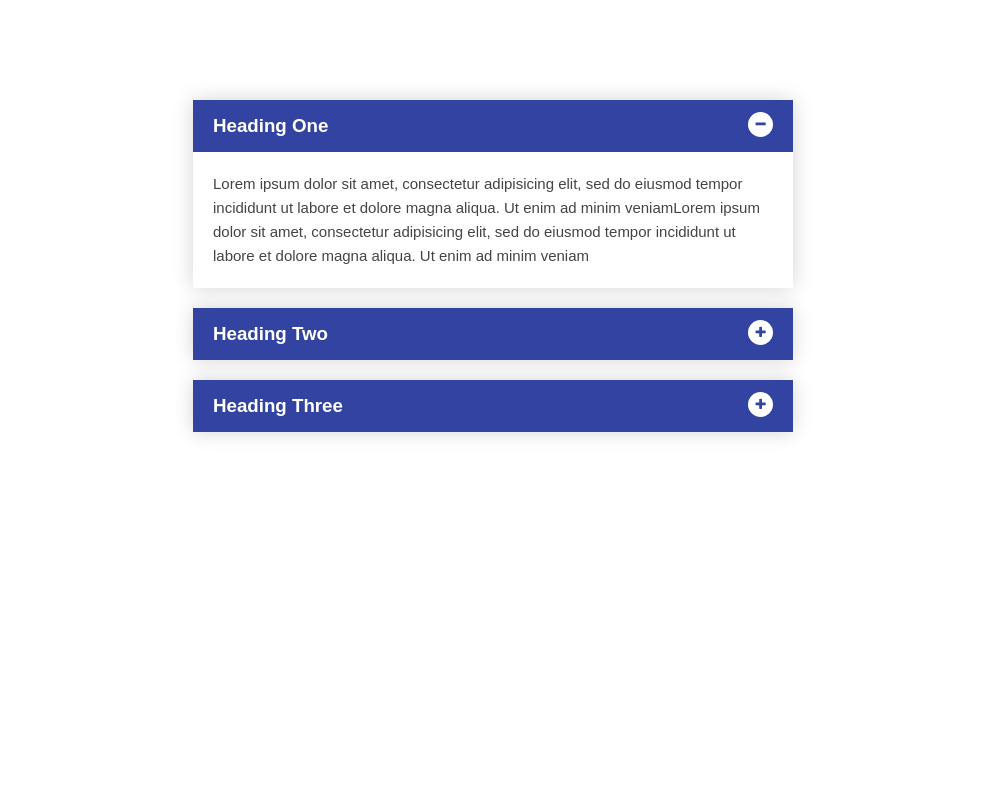
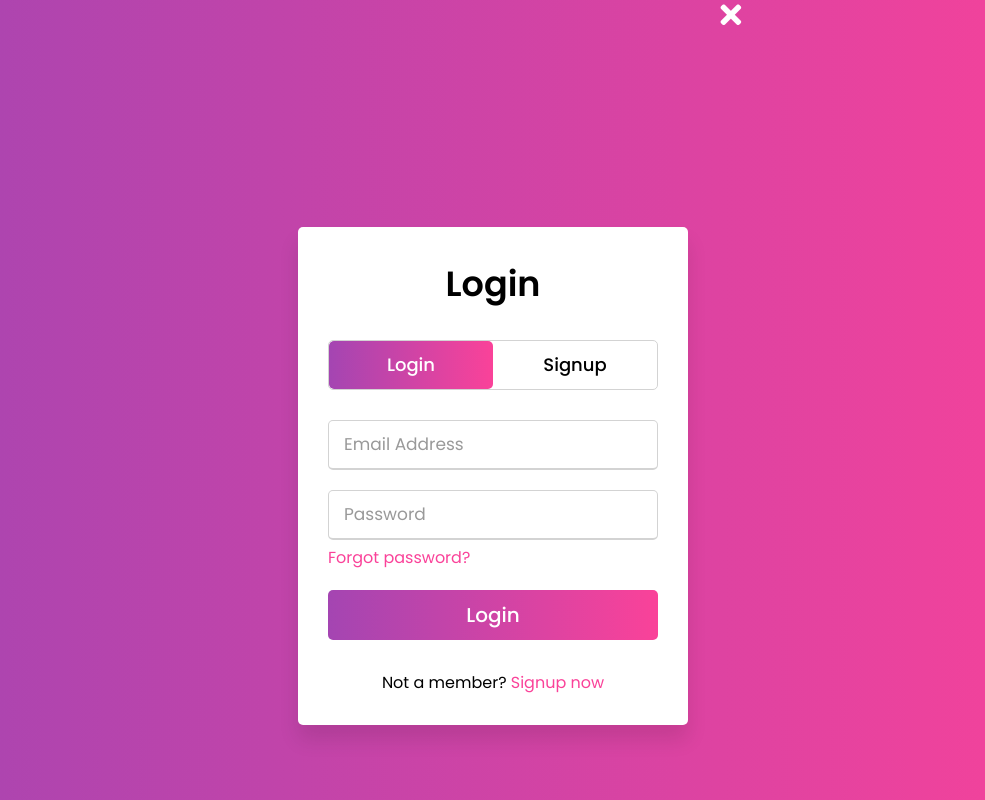
Before and after one commit to zhanyar004/one-link-to-all-your-socials, a plain HTML site: page index.html in a window 1280 px wide. Shown: the whole page, without its empty margins (147-1132 px from the left). Drawn offline with nearby package versions, Linux system fonts and the light colour scheme.

Commit message:
Add files via upload

```diff
--- a/index.html
+++ b/index.html
@@ -1,74 +1,94 @@
 <!DOCTYPE html>
-<html>
+<html lang="en" dir="ltr">
   <head>
-	<title>Accoridan</title>
-	<meta name="viewport" content="width=device-width, initial-scale=1">
-	<link rel="stylesheet" type="text/css" href="style.css">
-	<!-- for icons plus minus font awesome-->
-	<link rel="stylesheet" type="text/css" href="https://stackpath.bootstrapcdn.com/font-awesome/4.7.0/css/font-awesome.min.css">
+    <meta charset="UTF-8" />
+    <meta http-equiv="X-UA-Compatible" content="IE=edge" />
+    <meta name="viewport" content="width=device-width, initial-scale=1.0" />
+    <link
+      rel="stylesheet"
+      href="https://cdnjs.cloudflare.com/ajax/libs/font-awesome/5.15.3/css/all.min.css"
+      integrity="sha512-iBBXm8fW90+nuLcSKlbmrPcLa0OT92xO1BIsZ+ywDWZCvqsWgccV3gFoRBv0z+8dLJgyAHIhR35VZc2oM/gI1w=="
+      crossorigin="anonymous"
+      referrerpolicy="no-referrer"
+    />
+    <link rel="stylesheet" href="style.css" />
+    <script src="https://code.jquery.com/jquery-3.5.0.js"></script>
+    <title>Zhanyar Store | Login</title>
   </head>
   <body>
-
-  <div class="accordian">
-  	  <div class="card">
-  	  	  <div class="card-header">
-  	  	  	 <h3>Heading One </h3>
-  	  	  	 <span class="fa fa-minus"></span>
+    <div class="close">
+      <a href="../index.html"> </a>
+      <i class="fa fa-times"> </i>
     </div>
-  	  	  <div class="card-body active">
-  	  	  	  <p>Lorem ipsum dolor sit amet, consectetur adipisicing elit, sed do eiusmod
-  	 tempor incididunt ut labore et dolore magna aliqua. Ut enim ad minim veniamLorem ipsum dolor sit amet, consectetur adipisicing elit, sed do eiusmod
-  	 tempor incididunt ut labore et dolore magna aliqua. Ut enim ad minim veniam</p>
+    <div class="wrapper">
+      <div class="title-text">
+        <div class="title login">Login</div>
+        <div class="title signup">SignUp</div>
       </div>
+      <div class="form-container">
+        <div class="slide-controls">
+          <input type="radio" name="slide" id="login" checked />
+          <input type="radio" name="slide" id="signup" />
+          <label for="login" class="slide login">Login</label>
+          <label for="signup" class="slide signup">Signup</label>
+          <div class="slider-tab"></div>
         </div>
-
-  	  <div class="card">
-  	  	  <div class="card-header">
-  	  	  	 <h3>Heading Two </h3>
-  	  	  	 <span class="fa fa-plus"></span>
+        <div class="form-inner">
+          <form action="../projicts/pc.html" class="login">
+            <div class="field">
+              <input type="email" placeholder="Email Address" required />
             </div>
-  	  	  <div class="card-body">
-  	  	  	  <p>Lorem ipsum dolor sit amet, consectetur adipisicing elit, sed do eiusmod
-  	 tempor incididunt ut labore et dolore magna aliqua. Ut enim ad minim veniamLorem ipsum dolor sit amet, consectetur adipisicing elit, sed do eiusmod
-  	 tempor incididunt ut labore et dolore magna aliqua. Ut enim ad minim veniam</p>
+            <div class="field">
+              <input type="password" placeholder="Password" required />
             </div>
+            <div class="pass-link">
+              <a href="../projicts/pc.html">Forgot password?</a>
             </div>
-  	  <div class="card">
-  	  	  <div class="card-header">
-  	  	  	 <h3>Heading Three </h3>
-  	  	  	 <span class="fa fa-plus"></span>
+            <div class="field btn">
+              <div class="btn-layer"></div>
+              <input type="submit" value="Login" />
             </div>
-  	  	  <div class="card-body">
-  	  	  	  <p>Lorem ipsum dolor sit amet, consectetur adipisicing elit, sed do eiusmod
-  	 tempor incididunt ut labore et dolore magna aliqua. Ut enim ad minim veniamLorem ipsum dolor sit amet, consectetur adipisicing elit, sed do eiusmod
-  	 tempor incididunt ut labore et dolore magna aliqua. Ut enim ad minim veniam</p>
+            <div class="signup-link">
+              Not a member? <a href="">Signup now</a>
+            </div>
+          </form>
+          <form action="../projicts/pc.html" class="signup">
+            <div class="field">
+              <input type="email" placeholder="Email Address" required />
+            </div>
+            <div class="field">
+              <input type="password" placeholder="Password" required />
+            </div>
+            <div class="field">
+              <input type="password" placeholder="Confirm password" required />
+            </div>
+            <div class="field btn">
+              <div class="btn-layer"></div>
+              <input type="submit" value="Signup" />
+            </div>
+          </form>
         </div>
       </div>
     </div>
 
-
-<!-- jqurey code -->
-<script src="https://ajax.googleapis.com/ajax/libs/jquery/3.4.1/jquery.min.js"></script>
-
     <script>
-	$(document).ready(function(){
-	  $(".card-header").click(function(){
-       // self clicking close
-       if($(this).next(".card-body").hasClass("active")){
-         $(this).next(".card-body").removeClass("active").slideUp()
-        $(this).children("span").removeClass("fa-minus").addClass("fa-plus")
-       }
-     else{
-	   $(".card .card-body").removeClass("active").slideUp()
-	   $(".card .card-header span").removeClass("fa-minus").addClass("fa-plus");
-       $(this).next(".card-body").addClass("active").slideDown()
-        $(this).children("span").removeClass("fa-plus").addClass("fa-minus")
-      }
-	  })
-	})
-
+      const loginText = document.querySelector(".title-text .login");
+      const loginForm = document.querySelector("form.login");
+      const loginBtn = document.querySelector("label.login");
+      const signupBtn = document.querySelector("label.signup");
+      const signupLink = document.querySelector("form .signup-link a");
+      signupBtn.onclick = () => {
+        loginForm.style.marginLeft = "-50%";
+        loginText.style.marginLeft = "-50%";
+      };
+      loginBtn.onclick = () => {
+        loginForm.style.marginLeft = "0%";
+        loginText.style.marginLeft = "0%";
+      };
+      signupLink.onclick = () => {
+        signupBtn.click();
+        return false;
+      };
     </script>
-
-
   </body>
 </html>
--- a/style.css
+++ b/style.css
@@ -1,63 +1,189 @@
-body{
-	margin:0;
-	font-family: sans-serif;
+@import url('https://fonts.googleapis.com/css?family=Poppins:400,500,600,700&display=swap');
+*{
+  margin: 0;
+  padding: 0;
+  box-sizing: border-box;
+  font-family: 'Poppins', sans-serif;
 }
-
-*{
-	box-sizing: border-box;
+html,body{
+  display: grid;
+  height: 100%;
+  width: 100%;
+  place-items: center;
+  background: -webkit-linear-gradient(left, #a445b2, #fa4299);
 }
-
-.accordian{
-	max-width:600px;
-	display: block;
-	margin:100px auto;
+::selection{
+  background: #fa4299;
+  color: #fff;
 }
-
-.accordian .card{
-	box-shadow: 0px 0px 20px #d4d4d4;
-	margin-bottom:20px;
-	float: left;
-	width: 100%;
+.wrapper{
+  overflow: hidden;
+  max-width: 390px;
+  background: #fff;
+  padding: 30px;
+  border-radius: 5px;
+  box-shadow: 0px 15px 20px rgba(0,0,0,0.1);
 }
-.accordian .card .card-header h3{
-	cursor: pointer;
-	color:#ffffff;
-	position: relative;
-	background-color: #3343a2;
-	margin:0;
-	padding:15px 20px;
-
+.wrapper .title-text{
+  display: flex;
+  width: 200%;
 }
-.accordian .card .card-header {
-	position: relative;
+.wrapper .title{
+  width: 50%;
+  font-size: 35px;
+  font-weight: 600;
+  text-align: center;
+  transition: all 0.6s cubic-bezier(0.68,-0.55,0.265,1.55);
 }
-.accordian .card .card-header span{
-	position: absolute;
-	right:20px;
-	top:12px;
-	height:25px;
-	width:25px;
-	color:#3343a2;
-	background-color: #ffffff;
-	border-radius:50%;
-	text-align: center;
-	line-height:25px;
-	font-size:13px;
+.wrapper .slide-controls{
+  position: relative;
+  display: flex;
+  height: 50px;
+  width: 100%;
+  overflow: hidden;
+  margin: 30px 0 10px 0;
+  justify-content: space-between;
+  border: 1px solid lightgrey;
+  border-radius: 5px;
 }
-
-.accordian .card .card-body{
-	padding:20px;
+.slide-controls .slide{
+  height: 100%;
+  width: 100%;
+  color: #fff;
+  font-size: 18px;
+  font-weight: 500;
+  text-align: center;
+  line-height: 48px;
+  cursor: pointer;
+  z-index: 1;
+  transition: all 0.6s ease;
 }
-.accordian .card .card-body{
-	display: none;
+.slide-controls label.signup{
+  color: #000;
 }
-/*open one card by default*/
-.accordian .card:nth-child(1) .card-body{
- display: block;
+.slide-controls .slider-tab{
+  position: absolute;
+  height: 100%;
+  width: 50%;
+  left: 0;
+  z-index: 0;
+  border-radius: 5px;
+  background: -webkit-linear-gradient(left, #a445b2, #fa4299);
+  transition: all 0.6s cubic-bezier(0.68,-0.55,0.265,1.55);
 }
-.accordian .card .card-body p{
-	font-size: 15px;
-	line-height: 24px;
-	color:#444444;
-	margin:0px;
+input[type="radio"]{
+  display: none;
 }
+#signup:checked ~ .slider-tab{
+  left: 50%;
+}
+#signup:checked ~ label.signup{
+  color: #fff;
+  cursor: default;
+  user-select: none;
+}
+#signup:checked ~ label.login{
+  color: #000;
+}
+#login:checked ~ label.signup{
+  color: #000;
+}
+#login:checked ~ label.login{
+  cursor: default;
+  user-select: none;
+}
+.wrapper .form-container{
+  width: 100%;
+  overflow: hidden;
+}
+.form-container .form-inner{
+  display: flex;
+  width: 200%;
+}
+.form-container .form-inner form{
+  width: 50%;
+  transition: all 0.6s cubic-bezier(0.68,-0.55,0.265,1.55);
+}
+.form-inner form .field{
+  height: 50px;
+  width: 100%;
+  margin-top: 20px;
+}
+.form-inner form .field input{
+  height: 100%;
+  width: 100%;
+  outline: none;
+  padding-left: 15px;
+  border-radius: 5px;
+  border: 1px solid lightgrey;
+  border-bottom-width: 2px;
+  font-size: 17px;
+  transition: all 0.3s ease;
+}
+.form-inner form .field input:focus{
+  border-color: #fc83bb;
+  /* box-shadow: inset 0 0 3px #fb6aae; */
+}
+.form-inner form .field input::placeholder{
+  color: #999;
+  transition: all 0.3s ease;
+}
+form .field input:focus::placeholder{
+  color: #b3b3b3;
+}
+.form-inner form .pass-link{
+  margin-top: 5px;
+}
+.form-inner form .signup-link{
+  text-align: center;
+  margin-top: 30px;
+}
+.form-inner form .pass-link a,
+.form-inner form .signup-link a{
+  color: #fa4299;
+  text-decoration: none;
+}
+.form-inner form .pass-link a:hover,
+.form-inner form .signup-link a:hover{
+  text-decoration: underline;
+}
+form .btn{
+  height: 50px;
+  width: 100%;
+  border-radius: 5px;
+  position: relative;
+  overflow: hidden;
+}
+form .btn .btn-layer{
+  height: 100%;
+  width: 300%;
+  position: absolute;
+  left: -100%;
+  background: -webkit-linear-gradient(right, #a445b2, #fa4299, #a445b2, #fa4299);
+  border-radius: 5px;
+  transition: all 0.4s ease;;
+}
+form .btn:hover .btn-layer{
+  left: 0;
+}
+form .btn input[type="submit"]{
+  height: 100%;
+  width: 100%;
+  z-index: 1;
+  position: relative;
+  background: none;
+  border: none;
+  color: #fff;
+  padding-left: 0;
+  border-radius: 5px;
+  font-size: 20px;
+  font-weight: 500;
+  cursor: pointer;
+}
+.close i{
+  color: #fff;
+  right: 24.5rem;
+  top: 0rem;
+  position: fixed;
+  font-size: 30px;
+}
```
Lines whose indentation alone changed are shown as unchanged.
